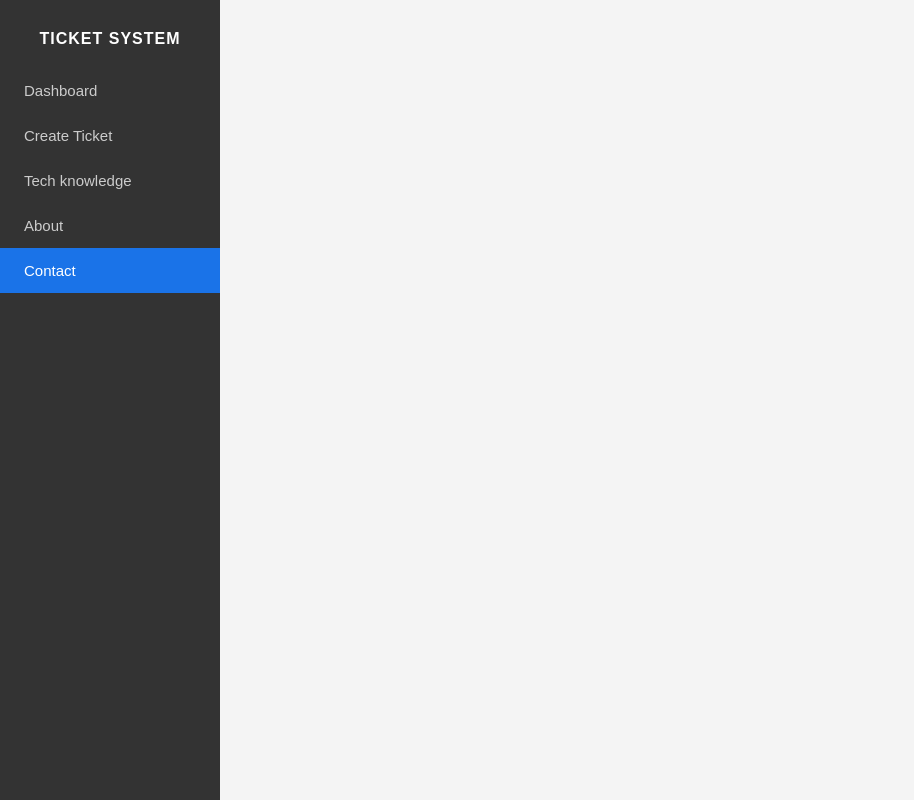
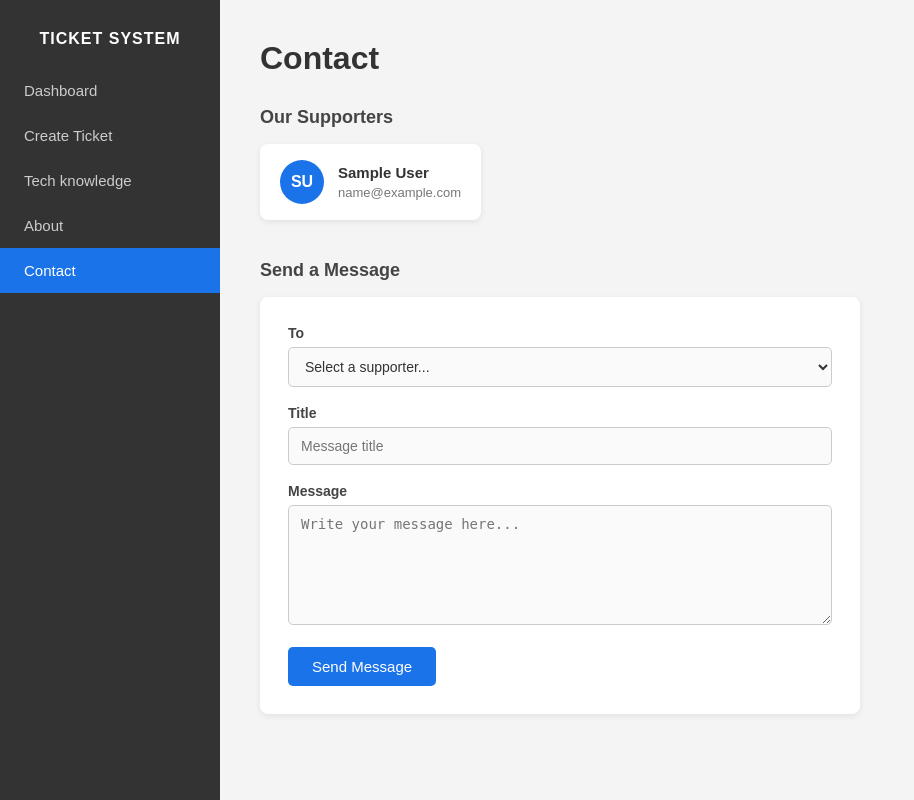
Before and after one commit to GhosTzRider/HF2-Ticket-system, a Django app: page /contact/ in a window 1280 px wide. Shown: the whole page, without its empty margins (0-914 px from the left). Run offline with Django 5.2, Linux system fonts and the light colour scheme; tables that the repository leaves empty hold one stand-in row (values such as "Sample post").

Commit message:
Enhance contact page with supporters list and message form; update CSS for improved styling

```diff
--- a/HF2_Ticket_system/TS/static/TS/css/contact.css
+++ b/HF2_Ticket_system/TS/static/TS/css/contact.css
@@ -60,7 +60,73 @@ body {
 
 h1 {
     color: #333;
-    margin-bottom: 20px;
+    margin-bottom: 30px;
+}
+
+/* Section headings */
+.supporters-section h2,
+.message-section h2 {
+    color: #444;
+    font-size: 18px;
+    margin-bottom: 16px;
+}
+
+/* Supporters grid */
+.supporters-section {
+    margin-bottom: 40px;
+}
+
+.supporters-grid {
+    display: flex;
+    flex-wrap: wrap;
+    gap: 16px;
+}
+
+.supporter-card {
+    background-color: #fff;
+    border-radius: 8px;
+    padding: 16px 20px;
+    display: flex;
+    align-items: center;
+    gap: 14px;
+    box-shadow: 0 2px 6px rgba(0, 0, 0, 0.08);
+    min-width: 220px;
+}
+
+.supporter-avatar {
+    width: 44px;
+    height: 44px;
+    border-radius: 50%;
+    background-color: #1a73e8;
+    color: #fff;
+    font-size: 16px;
+    font-weight: bold;
+    display: flex;
+    align-items: center;
+    justify-content: center;
+    flex-shrink: 0;
+    text-transform: uppercase;
+}
+
+.supporter-info {
+    display: flex;
+    flex-direction: column;
+    gap: 4px;
+}
+
+.supporter-info strong {
+    color: #333;
+    font-size: 15px;
+}
+
+.supporter-info span {
+    color: #777;
+    font-size: 13px;
+}
+
+.no-supporters {
+    color: #888;
+    font-size: 14px;
 }
 
 /* Contact form */
@@ -81,6 +147,7 @@ h1 {
 }
 
 .contact-form input,
+.contact-form select,
 .contact-form textarea {
     width: 100%;
     padding: 10px 12px;
@@ -94,6 +161,7 @@ h1 {
 }
 
 .contact-form input:focus,
+.contact-form select:focus,
 .contact-form textarea:focus {
     outline: none;
     border-color: #1a73e8;
--- a/HF2_Ticket_system/TS/templates/contact.html
+++ b/HF2_Ticket_system/TS/templates/contact.html
@@ -18,5 +18,50 @@
         <li><a href="/contact/" class="active">Contact</a></li>
     </ul>
     </nav>
+
+    <div class="content">
+        <h1>Contact</h1>
+
+        <section class="supporters-section">
+            <h2>Our Supporters</h2>
+            <div class="supporters-grid">
+                {% for supporter in supporters %}
+                <div class="supporter-card">
+                    <div class="supporter-avatar">{{ supporter.first_name|first }}{{ supporter.last_name|first }}</div>
+                    <div class="supporter-info">
+                        <strong>{{ supporter.first_name }} {{ supporter.last_name }}</strong>
+                        <span>{{ supporter.email }}</span>
+                    </div>
+                </div>
+                {% empty %}
+                <p class="no-supporters">No supporters found.</p>
+                {% endfor %}
+            </div>
+        </section>
+
+        <section class="message-section">
+            <h2>Send a Message</h2>
+            <div class="contact-form">
+                <form method="post">
+                    {% csrf_token %}
+                    <label for="supporter">To</label>
+                    <select id="supporter" name="supporter_id" required>
+                        <option value="" disabled selected>Select a supporter...</option>
+                        {% for supporter in supporters %}
+                        <option value="{{ supporter.id }}">{{ supporter.first_name }} {{ supporter.last_name }}</option>
+                        {% endfor %}
+                    </select>
+
+                    <label for="title">Title</label>
+                    <input type="text" id="title" name="title" placeholder="Message title" required>
+
+                    <label for="message">Message</label>
+                    <textarea id="message" name="message" placeholder="Write your message here..." required></textarea>
+
+                    <button type="submit">Send Message</button>
+                </form>
+            </div>
+        </section>
+    </div>
 </body>
 </html>
--- a/HF2_Ticket_system/TS/views.py
+++ b/HF2_Ticket_system/TS/views.py
@@ -104,7 +104,10 @@ def about(request):
     return render(request, 'about.html')
 
 def contact(request):
-    return render(request, 'contact.html')
+    context = {
+        'supporters': Supporter.objects.all(),
+    }
+    return render(request, 'contact.html', context)
 
 def tech_knowledge(request):
     return render(request, 'tech_knowledge.html')
```
Also changed, not shown: HF2_Ticket_system/TS/templates/about.html (indentation only). Lines whose indentation alone changed are shown as unchanged.
